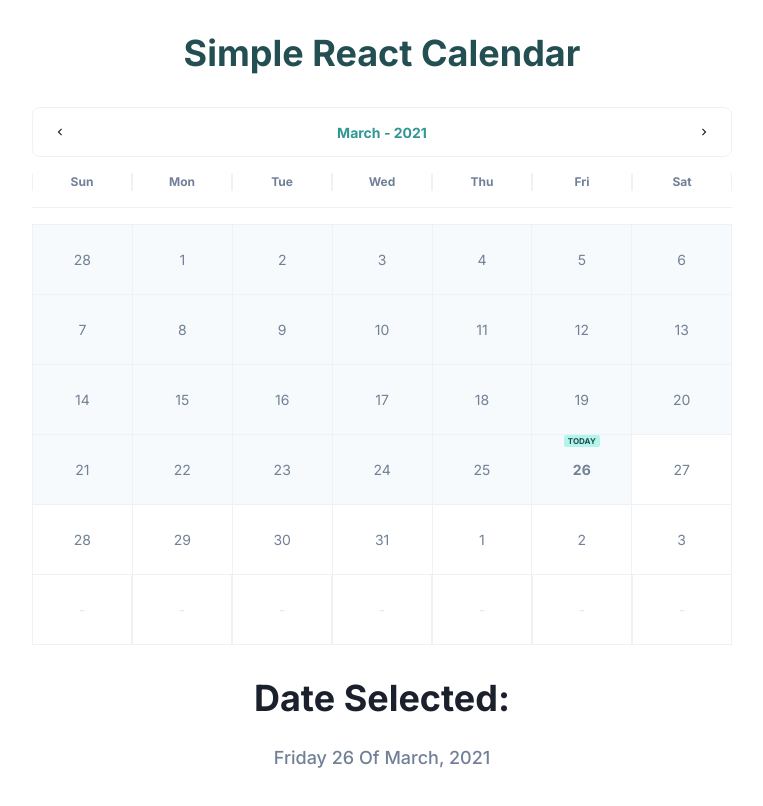
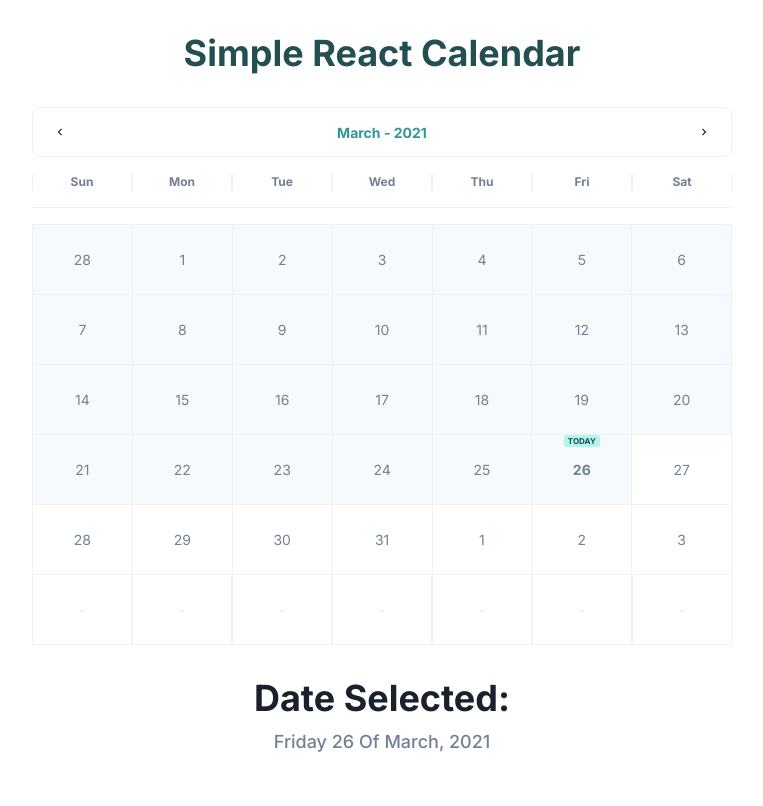
Before and after one commit to DevCeur/simple-calendar, a React (Create React App) app: page / in a window 1280 px wide. Shown: the top 806 px of the page, without its empty margins (258-1021 px from the left). Built offline with nearby package versions, Linux system fonts and the light colour scheme.

Commit message:
[feat]: Fix wrong spacing on selected date

```diff
--- a/src/components/SelectedDate/SelectedDate.tsx
+++ b/src/components/SelectedDate/SelectedDate.tsx
@@ -10,7 +10,7 @@
   const dateFormatted = dayjs(selectedDate).format("dddd DD Of MMMM, YYYY");
 
   return (
-    <VStack mt={8} direction="column" spacing={6}>
+    <VStack mt={8} direction="column" spacing={2}>
       <Heading as="h2">Date Selected:</Heading>
       <Text
         textAlign="center"
```
